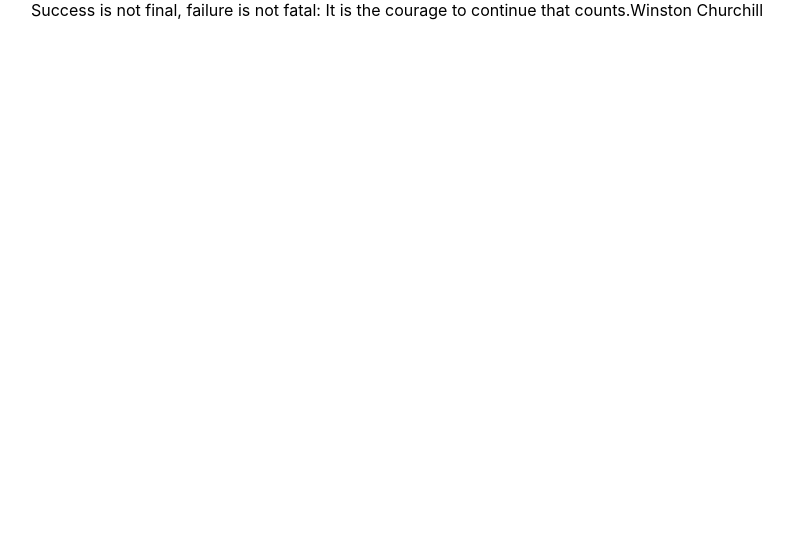
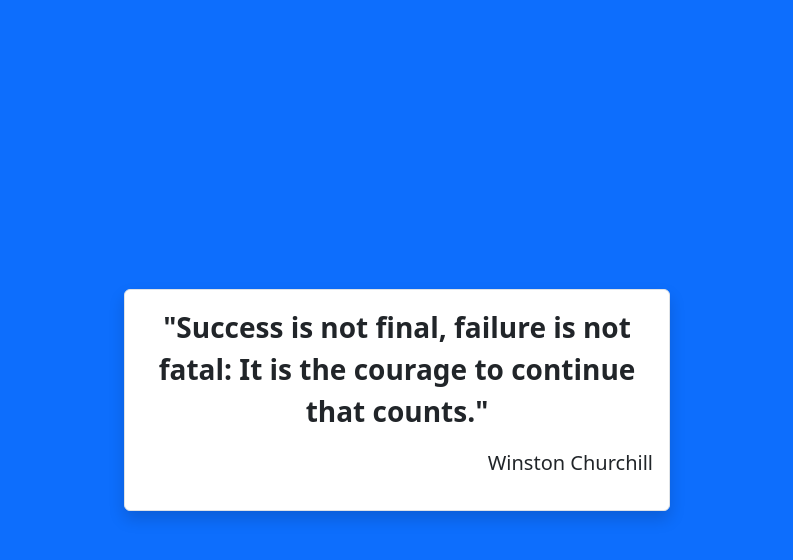
Before and after one commit to cwjki/random-quote-machine, a React (Create React App) app: page / in a window 1280 px wide. Shown: the top 560 px of the page, without its empty margins (243-1036 px from the left). Built offline with nearby package versions, Linux system fonts and the light colour scheme.

Commit message:
styling the quote box

```diff
--- a/src/App.css
+++ /dev/null
@@ -1,38 +0,0 @@
-.App {
-  text-align: center;
-}
-
-.App-logo {
-  height: 40vmin;
-  pointer-events: none;
-}
-
-@media (prefers-reduced-motion: no-preference) {
-  .App-logo {
-    animation: App-logo-spin infinite 20s linear;
-  }
-}
-
-.App-header {
-  background-color: #282c34;
-  min-height: 100vh;
-  display: flex;
-  flex-direction: column;
-  align-items: center;
-  justify-content: center;
-  font-size: calc(10px + 2vmin);
-  color: white;
-}
-
-.App-link {
-  color: #61dafb;
-}
-
-@keyframes App-logo-spin {
-  from {
-    transform: rotate(0deg);
-  }
-  to {
-    transform: rotate(360deg);
-  }
-}
--- a/src/App.js
+++ b/src/App.js
@@ -1,9 +1,8 @@
-import './App.css';
-import QuoteBox from './components/QuoteBox'
+import QuoteBox from './components/QuoteBox';
 
 function App() {
   return (
-    <div className="App">
+    <div className="container-fluid bg-primary vw-100 vh-100">
       <QuoteBox />
     </div>
   );
--- a/src/components/QuoteBox.js
+++ b/src/components/QuoteBox.js
@@ -2,13 +2,28 @@
 
 const QuoteBox = () => {
 
-    return (
-        <div>
-            {quotes[0].quote}
-            {quotes[0].author}
+  return (
+    <div className="container">
+      <div className="row align-items-center vh-100">
+        <div className="col-6 mx-auto">
+          <div className="card shadow border">
+            <div className="card-body d-flex flex-column">
+                <p className="fs-3 text-center fw-semibold">"{quotes[0].quote}"</p>
+                <p className="fs-5 text-end fw-light">{quotes[0].author}</p>
+                <div className="row">
+                  <div className="col-6"></div>
+                  <div className="col-6"></div>
+                </div>
+            </div>
+          </div>
         </div>
-    )
+      </div>
 
+
+
+
+    </div>
+  )
 }
 
 export default QuoteBox;
--- a/src/index.css
+++ /dev/null
@@ -1,13 +0,0 @@
-body {
-  margin: 0;
-  font-family: -apple-system, BlinkMacSystemFont, 'Segoe UI', 'Roboto', 'Oxygen',
-    'Ubuntu', 'Cantarell', 'Fira Sans', 'Droid Sans', 'Helvetica Neue',
-    sans-serif;
-  -webkit-font-smoothing: antialiased;
-  -moz-osx-font-smoothing: grayscale;
-}
-
-code {
-  font-family: source-code-pro, Menlo, Monaco, Consolas, 'Courier New',
-    monospace;
-}
--- a/src/index.js
+++ b/src/index.js
@@ -1,8 +1,7 @@
 import React from 'react';
 import ReactDOM from 'react-dom/client';
-import './index.css';
 import App from './App';
-import reportWebVitals from './reportWebVitals';
+import 'bootstrap/dist/css/bootstrap.css';
 
 const root = ReactDOM.createRoot(document.getElementById('root'));
 root.render(
@@ -10,8 +9,3 @@
     <App />
   </React.StrictMode>
 );
-
-// If you want to start measuring performance in your app, pass a function
-// to log results (for example: reportWebVitals(console.log))
-// or send to an analytics endpoint. Learn more: https://bit.ly/CRA-vitals
-reportWebVitals();
--- a/src/reportWebVitals.js
+++ /dev/null
@@ -1,13 +0,0 @@
-const reportWebVitals = onPerfEntry => {
-  if (onPerfEntry && onPerfEntry instanceof Function) {
-    import('web-vitals').then(({ getCLS, getFID, getFCP, getLCP, getTTFB }) => {
-      getCLS(onPerfEntry);
-      getFID(onPerfEntry);
-      getFCP(onPerfEntry);
-      getLCP(onPerfEntry);
-      getTTFB(onPerfEntry);
-    });
-  }
-};
-
-export default reportWebVitals;
```
Also changed, not shown: src/setupTests.js (deleted, +0 -5 lines), src/logo.svg (deleted), 1 other file (tests, documents, lock files or other folders).
